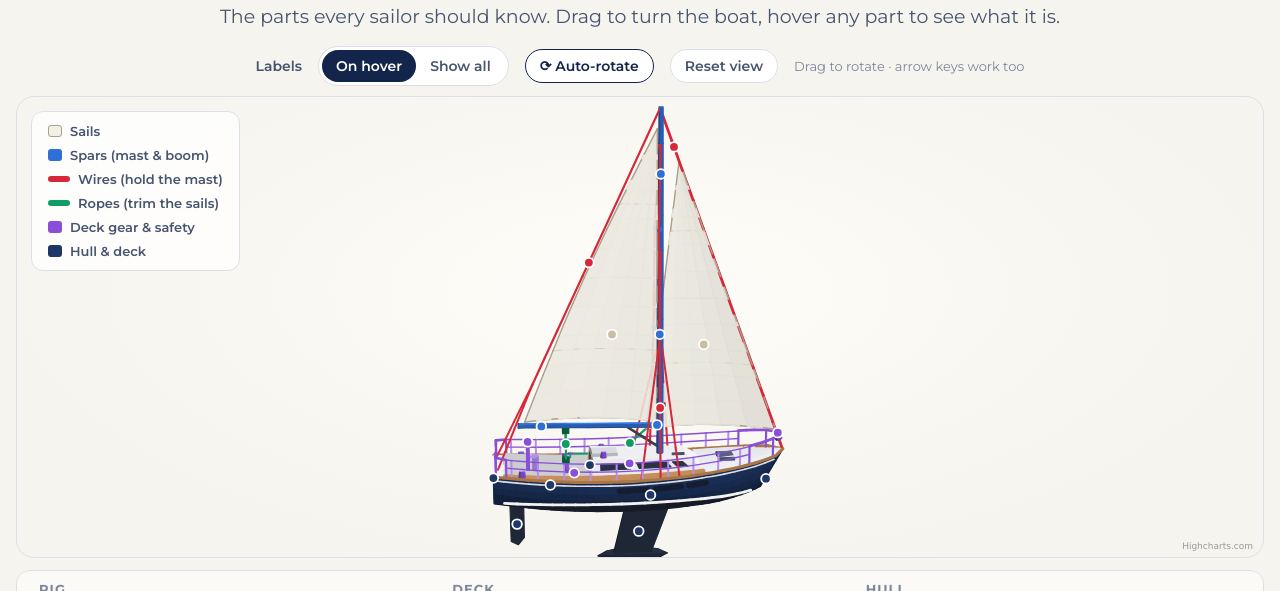
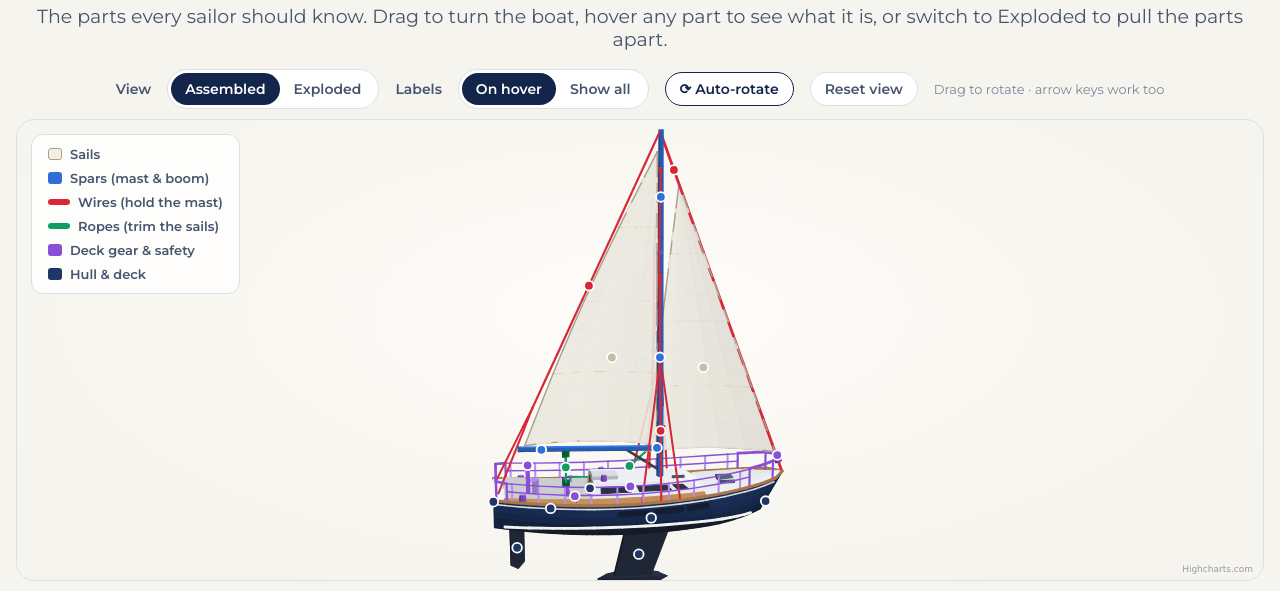
Before and after one commit to mekhatria/interactive-chart, a plain HTML site: page anatomy/sailboat/index.html in a window 1280 px wide. Shown: the part 130-721 px from the top of the page. Drawn offline with nearby package versions, Linux system fonts and the light colour scheme; animation ran at ten frames a second.

Commit message:
Sailboat: add Assembled / Exploded view toggle
Co-Authored-By: Claude Opus 5.5 <noreply@anthropic.com>

```diff
--- a/anatomy/sailboat/index.html
+++ b/anatomy/sailboat/index.html
@@ -166,9 +166,14 @@ footer a{color:var(--ink)}
 <div class="wrap">
   <nav class="home-nav" aria-label="Site"><a href="https://mekhatria.github.io/interactive-chart/anatomy/"><svg width="16" height="16" viewBox="0 0 24 24" fill="none" stroke="currentColor" stroke-width="2.2" stroke-linecap="round" stroke-linejoin="round" aria-hidden="true"><path d="M3 10.5 12 3l9 7.5"/><path d="M5 9.5V20a1 1 0 0 0 1 1h4v-6h4v6h4a1 1 0 0 0 1-1V9.5"/></svg><span>All anatomy charts</span></a></nav>
   <h1>Anatomy of a Sailboat</h1>
-  <p class="sub">The parts every sailor should know. Drag to turn the boat, hover any part to see what it is.</p>
+  <p class="sub">The parts every sailor should know. Drag to turn the boat, hover any part to see what it is, or switch to Exploded to pull the parts apart.</p>
 
   <div class="toolbar">
+    <span class="lbl">View</span>
+    <div class="seg" role="group" aria-label="View">
+      <button id="vAsm" aria-pressed="true">Assembled</button>
+      <button id="vExp" aria-pressed="false">Exploded</button>
+    </div>
     <span class="lbl">Labels</span>
     <div class="seg" role="group" aria-label="Label mode">
       <button id="mHover" aria-pressed="true">On hover</button>
@@ -268,6 +273,15 @@ footer a{color:var(--ink)}
   // Coordinates: x = along the boat (bow at +x), y = up, z = across (port/starboard). 1 unit ≈ 1 m.
   const LIGHT = nrm([0.35, 0.85, -0.5]);
   const items = [];      // faces + line segments, depth sorted every frame
+  // exploded view: every item belongs to a group, and each group slides out along its own vector (metres)
+  const GRP = { keel: 'keel', rudder: 'rudder', mast: 'rig', spreader: 'rig', gooseneck: 'rig', shrouds: 'rig', forestay: 'rig',
+    backstay: 'rig', boom: 'boom', mainsail: 'main', jib: 'jib', jibsheet: 'jsheet', mainsheet: 'msheet', winch: 'gear',
+    lifelines: 'gear', bowPulpit: 'gear', wheel: 'wheel' };
+  const OFF = { hull: [0, 0, 0], keel: [0, -2.2, 0], rudder: [-0.7, -1.8, 0], rig: [0, 3.2, 0], boom: [0, 2.3, 0],
+    main: [-0.7, 3.6, 0], jib: [2.2, 1.8, 0.6], jsheet: [0.9, 1.1, 0.9], msheet: [0, 1.2, 0], gear: [0, 1.0, 0],
+    wheel: [-0.6, 1.6, 0], hatch: [0, 0.8, 0] };
+  let curGrp = null;
+  const grpOf = part => curGrp || GRP[part] || 'hull';
   const hits = [];       // invisible wide strokes on top, to make thin wires easy to hover
 
   function face(pts, color, part, o = {}) {
@@ -278,12 +292,12 @@ footer a{color:var(--ink)}
     const l = dot(n, LIGHT);
     const k = o.bright ? 0.9 + 0.12 * Math.abs(l) : o.two ? 0.66 + 0.42 * Math.abs(l) : 0.58 + 0.52 * Math.max(0, l) + 0.06 * Math.max(0, -l);
     const base = hex2rgb(color).map(v => v * k);
-    const it = { t: 'f', pts, part: part || null, n, two: !!o.two, base, bias: o.bias || 0, op: o.op || 1 };
+    const it = { t: 'f', pts, part: part || null, n, two: !!o.two, base, bias: o.bias || 0, op: o.op || 1, g: grpOf(part) };
     items.push(it);
     return it;
   }
   function decal(parent, pts, color, part, layer = 1) {
-    const it = { t: 'f', pts, part: part || null, parent, layer, base: hex2rgb(color) };
+    const it = { t: 'f', pts, part: part || null, parent, layer, base: hex2rgb(color), g: parent.g };
     items.push(it);
     return it;
   }
@@ -293,10 +307,10 @@ footer a{color:var(--ink)}
       const n = Math.max(1, Math.ceil(dist(a, b) / (o.seg || 1.25)));
       for (let j = 0; j < n; j++) {
         items.push({ t: 'l', pts: [lerp(a, b, j / n), lerp(a, b, (j + 1) / n)], part: part || null,
-          base: hex2rgb(color), width, cullN: o.cullN || null, bias: o.bias || 0, deco: !!o.deco });
+          base: hex2rgb(color), width, cullN: o.cullN || null, bias: o.bias || 0, deco: !!o.deco, g: grpOf(part) });
       }
     }
-    if (part && o.hit !== false) hits.push({ pts, part });
+    if (part && o.hit !== false) hits.push({ pts, part, g: grpOf(part) });
   }
   function prism(a, b, rf, n, segs, color, part, o = {}) {
     const ax = nrm(sub(b, a));
@@ -451,7 +465,9 @@ footer a{color:var(--ink)}
   });
   // companionway opening + sliding hatch
   decal(back, [[-1.81, floorY(-1.8) + 0.1, -0.33], [-1.81, floorY(-1.8) + 0.1, 0.33], [-1.79, 1.6, 0.3], [-1.79, 1.6, -0.3]], '#5b3c22', 'companionway');
+  curGrp = 'hatch';
   box(-1.75, -0.75, 1.63, 1.72, -0.4, 0.4, '#d7dbe1', 'companionway');
+  curGrp = null;
   // hatches
   box(1.45, 1.92, 1.565, 1.64, -0.33, 0.33, '#56627a', null);
   box(3.35, 3.95, deckY(3.65, 0.42), deckY(3.65, 0) + 0.1, -0.42, 0.42, '#56627a', null);
@@ -505,7 +521,9 @@ footer a{color:var(--ink)}
   }
   const mainS = sail([0.86, 2.88, 0], [0.86, 14.3, 0], [-4.35, 2.99, 0], 0.22, 0.12, 'mainsail');
   box(0.8, 1.0, 2.6, 2.84, -0.11, 0.11, SPAR_D, 'gooseneck');
-  line([[0.97, 1.8, 0], [-0.3, 2.66, 0]], DARK, 2.6, null, { hit: false, deco: true });
+  curGrp = 'boom';
+  line([[0.97, 1.8, 0], [-0.3, 2.66, 0]], DARK, 2.6, null, { hit: false, deco: true });   // vang
+  curGrp = null;
   // spreaders
   line([[0.85, 6.5, -0.95], [MX, 6.5, 0], [0.85, 6.5, 0.95]], SPAR, 4, 'spreader');
   line([[0.85, 10.5, -0.65], [MX, 10.5, 0], [0.85, 10.5, 0.65]], SPAR, 4, 'spreader');
@@ -545,7 +563,7 @@ footer a{color:var(--ink)}
     box(MSX - 0.12, MSX + 0.12, by - 0.2, by, -0.11, 0.11, '#0b6e45', 'mainsheet');                    // upper block
     [-0.075, -0.025, 0.025, 0.075].forEach(dz => line([[MSX, ty + 0.2, dz], [MSX, by - 0.18, dz]], ROPE, 1.8, 'mainsheet', { hit: false }));
     line([[MSX, ty + 0.12, 0.1], [MSX + 0.2, ty + 0.05, 0.6], [-2.5, deckY(-2.5, 1.32) + 0.2, 1.32]], ROPE, 1.8, 'mainsheet', { hit: false }); // tail to the winch
-    hits.push({ pts: [[MSX, ty, 0], [MSX, by, 0]], part: 'mainsheet' });
+    hits.push({ pts: [[MSX, ty, 0], [MSX, by, 0]], part: 'mainsheet', g: 'msheet' });
   }
 
   /* ---------------- Deck gear ---------------- */
@@ -576,9 +594,11 @@ footer a{color:var(--ink)}
       line(rail, GEAR, 1.4, 'lifelines');
       line(rail.map(p => [p[0], p[1] - 0.32, p[2]]), GEAR, 1.4, 'lifelines');
       // stern pulpit
+      curGrp = 'gear';
       const st = [[-5.5, sheer(-5.5) + 0.72, s * 0.55], [-5.5, sheer(-5.5) + 0.72, s * 1.2], sp(-5.1, s, 0.72)];
       line(st, GEAR, 2.6, null, { hit: false, deco: true });
       [st[0], st[1], st[2]].forEach(p => line([p, [p[0], sheer(p[0]), p[2]]], GEAR, 2.2, null, { hit: false, deco: true }));
+      curGrp = null;
     });
     // bow pulpit loop
     const bp = (x, s) => [x, sheer(x) + 0.74, s * Math.max(0.16, beam(x) - 0.12)];
@@ -610,11 +630,18 @@ footer a{color:var(--ink)}
   const DCAM = 46;
   const VIEW0 = { yaw: -0.5, pitch: 0.2 };
   let yaw = VIEW0.yaw, pitch = VIEW0.pitch;
-  let W = 1000, H = 780, F = 1000, CX = 500, CY = 390;
+  let W = 1000, H = 780, F = 1000, F0 = 1000, CX = 500, CY = 390;
   let frame = 0, cyw, syw, cpt, spt;
-  function proj(p) {
-    if (p._f === frame) return p._s;
-    const x = p[0] - CENTER[0], y = p[1] - CENTER[1], z = p[2] - CENTER[2];
+  const CY0 = CENTER[1], Z3 = [0, 0, 0], OFFV = {};
+  Object.keys(OFF).forEach(k => { OFFV[k] = [0, 0, 0]; });
+  let ex = 0, exT = 0;                  // explode amount (0 = assembled, 1 = exploded) and its target
+  const ease = t => t * t * (3 - 2 * t);
+  const anchorOf = id => proj(ANCHOR[id], GRP[id] || 'hull');
+  function proj(p, g) {
+    const o = g ? OFFV[g] : Z3;
+    if (p._f === frame && p._o === o) return p._s;
+    p._o = o;
+    const x = p[0] + o[0] - CENTER[0], y = p[1] + o[1] - CENTER[1], z = p[2] + o[2] - CENTER[2];
     const X = x * cyw - z * syw, Z1 = x * syw + z * cyw;
     const Y2 = y * cpt + Z1 * spt, Z2 = -y * spt + Z1 * cpt;
     const d = Z2 + DCAM;
@@ -702,7 +729,7 @@ footer a{color:var(--ink)}
     W = chart.chartWidth; H = chart.chartHeight;
     const side = W >= 820 ? 170 : 12;
     const upx = Math.min((H - 20) / 17.2, (W - 2 * side) / 13.5);
-    F = upx * DCAM; CX = W / 2; CY = H / 2 + 0.035 * H;
+    F0 = upx * DCAM; CX = W / 2; CY = H / 2 + 0.035 * H;
     const fs = W < 600 ? '12px' : '15px';
     Object.values(labels).forEach(l => l.text.css({ fontSize: fs }));
     dirty = true;
@@ -711,6 +738,10 @@ footer a{color:var(--ink)}
   const f1 = v => Math.round(v * 10) / 10;
   function render() {
     frame++;
+    const e = ease(ex);
+    for (const k in OFF) for (let i = 0; i < 3; i++) OFFV[k][i] = OFF[k][i] * e;
+    F = F0 * (1 - 0.24 * e);              // zoom out so the spread-out parts still fit
+    CENTER[1] = CY0 + 0.6 * e;
     cyw = Math.cos(yaw); syw = Math.sin(yaw); cpt = Math.cos(pitch); spt = Math.sin(pitch);
     const vis = [];
     let minX = 1e9, maxX = -1e9;
@@ -721,14 +752,14 @@ footer a{color:var(--ink)}
       } else {
         const nn = it.t === 'f' ? (it.two ? null : it.n) : it.cullN;
         if (nn) {
-          const q = proj(it.pts[0]), r = rotN(nn);
+          const q = proj(it.pts[0], it.g), r = rotN(nn);
           it.vis = r[0] * q[3] + r[1] * q[4] + r[2] * (q[2] + DCAM) < 0;
         } else it.vis = true;
       }
       if (!it.vis) { if (it.shown) { it.el.style.display = 'none'; it.shown = false; } continue; }
       let dsum = 0, d = '';
       for (let i = 0; i < it.pts.length; i++) {
-        const q = proj(it.pts[i]);
+        const q = proj(it.pts[i], it.g);
         dsum += q[2];
         d += (i ? 'L' : 'M') + f1(q[0]) + ' ' + f1(q[1]);
         if (q[0] < minX) minX = q[0];
@@ -744,14 +775,14 @@ footer a{color:var(--ink)}
     const g = gModel.element;
     for (const it of vis) g.appendChild(it.el);
 
-    for (const h of hits) h.el.setAttribute('d', h.pts.map((p, i) => { const q = proj(p); return (i ? 'L' : 'M') + f1(q[0]) + ' ' + f1(q[1]); }).join(''));
+    for (const h of hits) h.el.setAttribute('d', h.pts.map((p, i) => { const q = proj(p, h.g); return (i ? 'L' : 'M') + f1(q[0]) + ' ' + f1(q[1]); }).join(''));
 
     layoutLabels(minX, maxX);
   }
 
   function layoutLabels(minX, maxX) {
     const A = {};
-    PARTS.forEach(([id]) => { const q = proj(ANCHOR[id]); A[id] = q; });
+    PARTS.forEach(([id]) => { A[id] = anchorOf(id); });
     // dots
     PARTS.forEach(([id]) => {
       const l = labels[id], q = A[id], on = hl && hl.has(id);
@@ -825,7 +856,7 @@ footer a{color:var(--ink)}
     tip.classList.add('on');
     let x, y;
     if (pos) { x = pos[0]; y = pos[1]; }
-    else { frame++; const q = proj(ANCHOR[id]); x = q[0]; y = q[1]; }
+    else { frame++; const q = anchorOf(id); x = q[0]; y = q[1]; }
     const tw = tip.offsetWidth, th = tip.offsetHeight, sw = stage.clientWidth, shh = stage.clientHeight;
     let tx = x + 18, ty = y - th - 12;
     if (tx + tw > sw - 8) tx = x - tw - 18;
@@ -874,6 +905,16 @@ footer a{color:var(--ink)}
     document.getElementById('mAll').setAttribute('aria-pressed', String(m === 'all'));
     dirty = true;
   }
+  const reduceMotion = window.matchMedia && window.matchMedia('(prefers-reduced-motion: reduce)').matches;
+  function setView(v) {
+    exT = v === 'exp' ? 1 : 0;
+    if (reduceMotion) ex = exT;
+    document.getElementById('vAsm').setAttribute('aria-pressed', String(!exT));
+    document.getElementById('vExp').setAttribute('aria-pressed', String(!!exT));
+    dirty = true;
+  }
+  document.getElementById('vAsm').addEventListener('click', () => setView('asm'));
+  document.getElementById('vExp').addEventListener('click', () => setView('exp'));
   function setAuto(on) { auto = on; document.getElementById('bAuto').setAttribute('aria-pressed', String(on)); }
   document.getElementById('mHover').addEventListener('click', () => setMode('hover'));
   document.getElementById('mAll').addEventListener('click', () => setMode('all'));
@@ -922,6 +963,7 @@ footer a{color:var(--ink)}
   function tick(t) {
     const dt = Math.min(0.05, (t - last) / 1000); last = t;
     if (auto && !paused && !dragging) { yaw += dt * 0.22; dirty = true; }
+    if (ex !== exT) { ex = exT > ex ? Math.min(exT, ex + dt / 0.8) : Math.max(exT, ex - dt / 0.8); dirty = true; }
     if (dirty && chart) { dirty = false; render(); }
     requestAnimationFrame(tick);
   }
@@ -937,7 +979,7 @@ footer a{color:var(--ink)}
     legend: { enabled: false },
     xAxis: { visible: false }, yAxis: { visible: false },
     credits: { enabled: true, text: 'Highcharts.com', href: 'https://www.highcharts.com', position: { y: -8 } },
-    accessibility: { description: 'A rotating 3D model of a sailing yacht with 20 labelled parts. The same parts and their descriptions are listed below the model.' },
+    accessibility: { description: 'A rotating 3D model of a sailing yacht with 22 labelled parts and an exploded view that pulls the rig, sails, deck gear, keel and rudder apart. The same parts and their descriptions are listed below the model.' },
     series: []
   });
 })();
```
